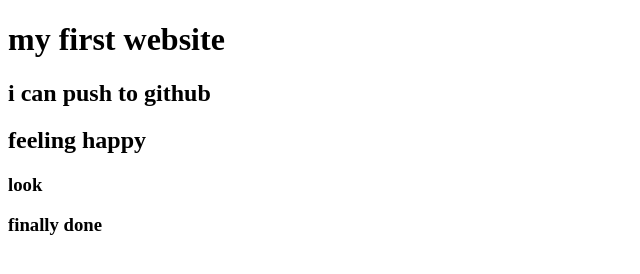
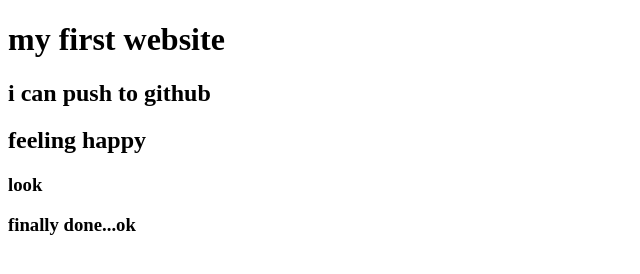
Before and after one commit to shahnur-mim/my-first-website, a plain HTML site: page index.html in a window 1280 px wide. Shown: the full height of the page, 0-640 px from the left. Drawn offline with Linux system fonts and the light colour scheme.

Commit message:
Update index.html

```diff
--- a/index.html
+++ b/index.html
@@ -11,6 +11,6 @@
     <h2>i can push to github</h2>
     <h2>feeling happy</h2>
     <h3>look</h3>
-    <h3>finally done</h3>
+    <h3>finally done...ok</h3>
 </body>
 </html>
```
